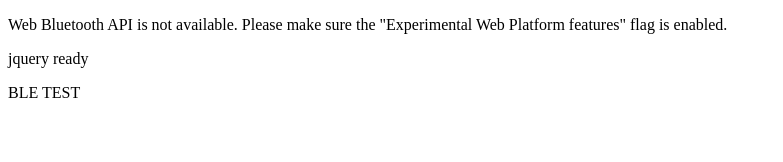
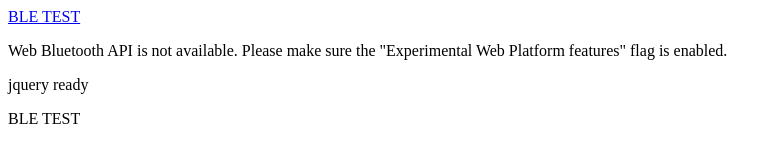
Before and after one commit to mpinhao/web-ble, a plain HTML site: page index.html in a window 1280 px wide. Shown: the whole page, without its empty margins (0-783 px from the left). Drawn offline with nearby package versions, Linux system fonts and the light colour scheme.

Commit message:
Update index.html

```diff
--- a/index.html
+++ b/index.html
@@ -17,7 +17,12 @@
 
     if (navigator.bluetooth) {
       log('Bluetooth is enabled');
-      onButtonClick();
+
+      $('#init').click(function () {
+        onButtonClick();
+      });
+
+
     } else {
       log('Web Bluetooth API is not available. Please make sure the "Experimental Web Platform features" flag is enabled.');
 
@@ -29,7 +34,7 @@
 
 
   function log(msg) {
-     $('body').prepend("<p>"+msg+"</p>");
+     $('#content').prepend("<p>"+msg+"</p>");
   }
 
 
@@ -146,6 +151,14 @@ function getDeviceType(value) {
 </head>
 
 <body>
+  <header>
+
+    <a id="init" href="#">BLE TEST</a>
+  </header>
+  <section id="content">
+
+  </section>
+
  BLE TEST
 </body>
 </html>
```
